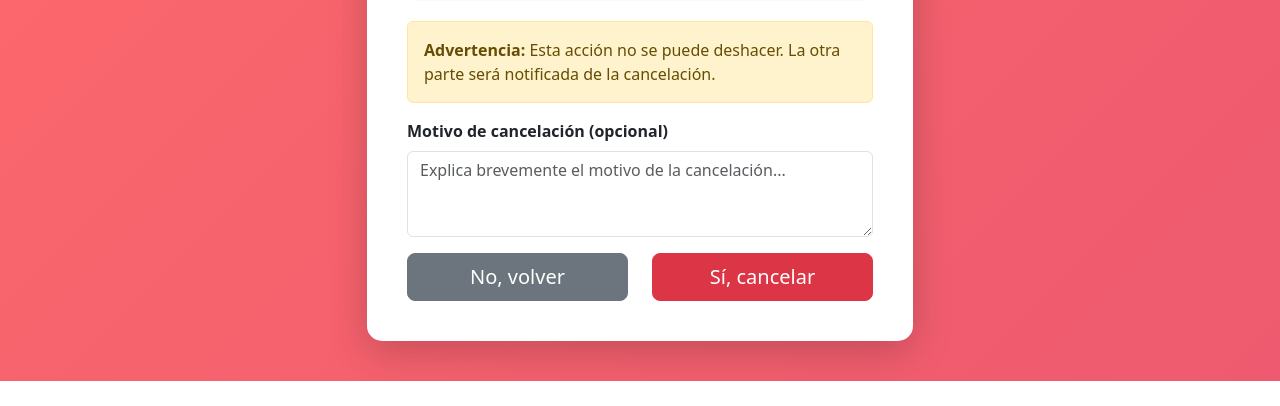
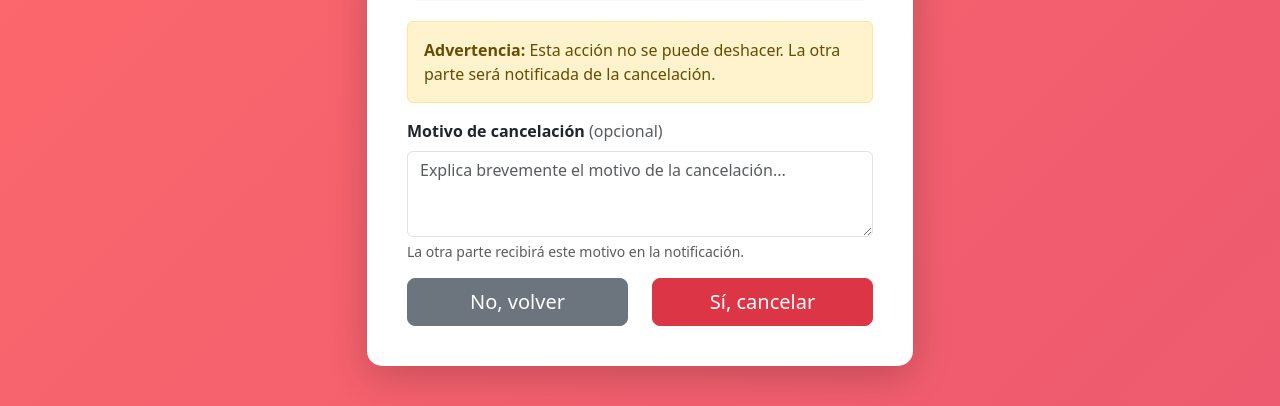
Before and after one commit to levi1519/subjectSupport, a Django app: template apps/academicTutoring/templates/core/cancel_session.html in a window 1280 px wide. Shown: the part 589-995 px from the top of the page. Before the commit the page ends 970 px from the top, so only its background shows below. Run offline with Django 5.2, Linux system fonts and the light colour scheme; the template is opened without the code that fills it, so the values that code supplies are empty; the visitor is signed in with stand-in values (Sample User, id 1); parts of the project's set-up code (start-up, migrations or seed data) failed here and were passed over.

Commit message:
feat(cancel): add cancellation_reason field, update template and notification message

```diff
--- a/apps/academicTutoring/templates/core/cancel_session.html
+++ b/apps/academicTutoring/templates/core/cancel_session.html
@@ -127,13 +127,14 @@
                             {% csrf_token %}
                             <div class="mb-3">
                                 <label for="cancellation_reason" class="form-label fw-bold">
-                                    Motivo de cancelación (opcional)
+                                    Motivo de cancelación <span class="text-muted fw-normal">(opcional)</span>
                                 </label>
                                 <textarea name="cancellation_reason"
                                           id="cancellation_reason"
                                           class="form-control"
                                           rows="3"
                                           placeholder="Explica brevemente el motivo de la cancelación..."></textarea>
+                                <div class="form-text">La otra parte recibirá este motivo en la notificación.</div>
                             </div>
                             <div class="row">
                                 <div class="col-6">
--- a/apps/academicTutoring/views.py
+++ b/apps/academicTutoring/views.py
@@ -314,10 +314,10 @@ class CancelSessionView(LoginRequiredMixin, UserPassesTestMixin, View):
                 else:
                     recipient = session.tutor
                 send_cancellation_email(session, request.user, recipient)
+                _reason_text = f' Motivo: {cancellation_reason}' if cancellation_reason else ''
                 notification_message = (f'{request.user.name} canceló la clase de {session.subject} '
-                                      f'el {session.scheduled_date.strftime("%d/%m/%Y")} a las '
-                                      f'{session.scheduled_time.strftime("%H:%M")}'
-                                      f'{" : " + cancellation_reason if cancellation_reason else "."}')
+                                      f'del {session.scheduled_date.strftime("%d/%m/%Y")} a las '
+                                      f'{session.scheduled_time.strftime("%H:%M")}.{_reason_text}')
                 Notification.objects.create(
                     recipient=recipient,
                     message=notification_message
```
